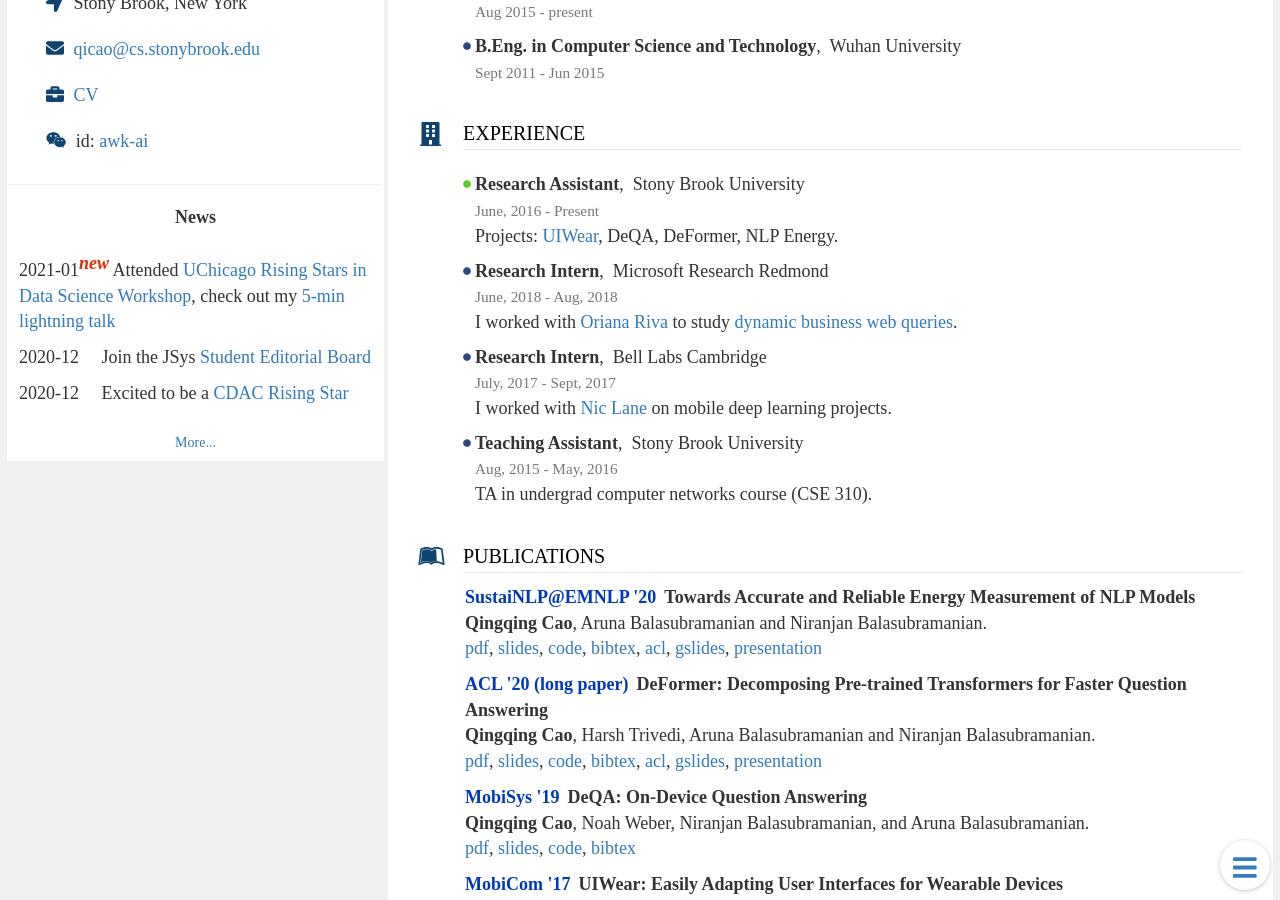
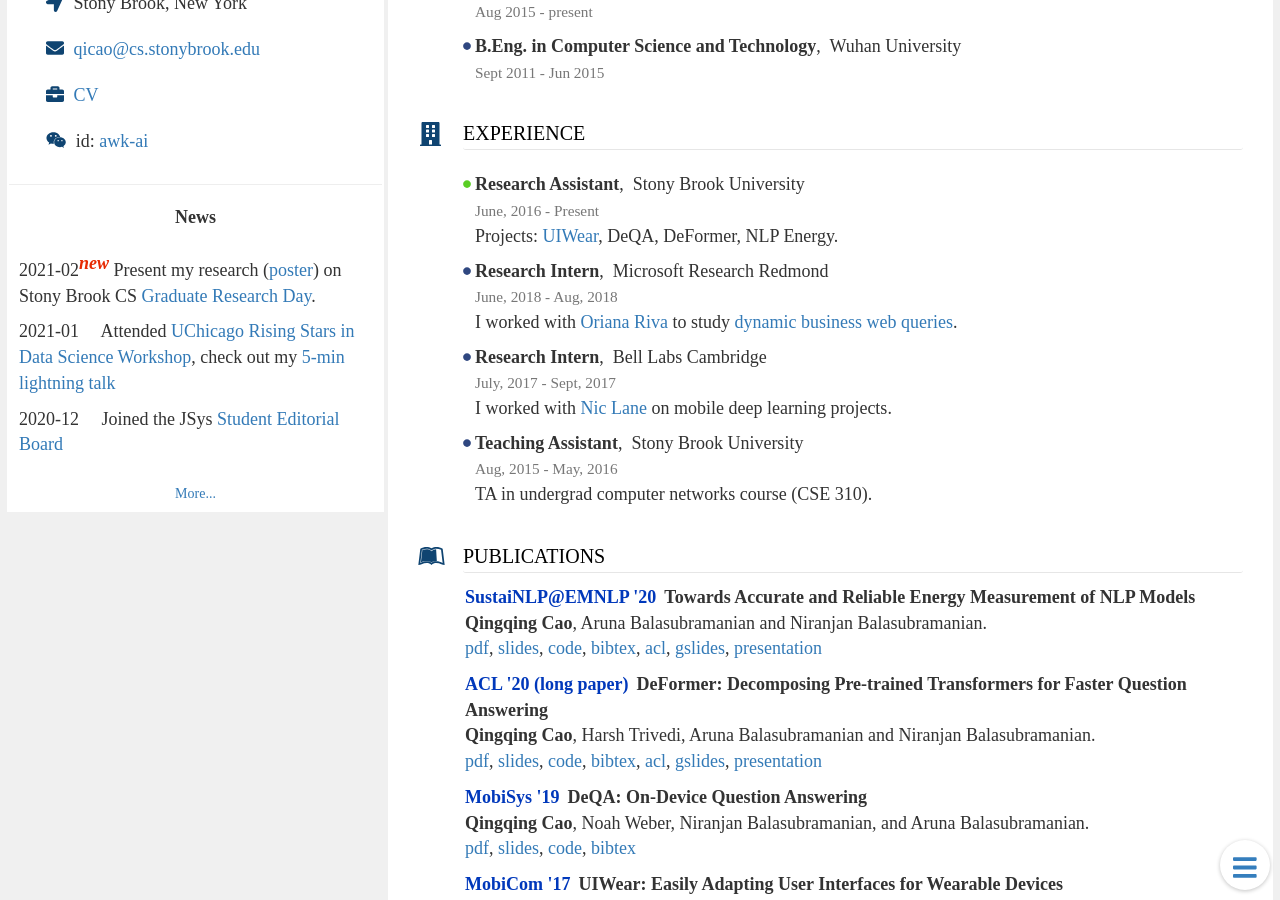
Before and after one commit to csarron/csarron.github.io, a Jekyll site: the page built from index.md, in a window 1280 px wide and 900 px high, scrolled down 391 px. Built offline with Jekyll 4.4.1, drawn with Linux system fonts in a browser that asks for light colours.

Commit message:
add news

```diff
--- a/index.md
+++ b/index.md
@@ -34,10 +34,12 @@ contact:
 
 news-name: News
 news:
+  - date: 2021-02
+    info: Present my research ([poster](https://www3.cs.stonybrook.edu/~grd/posters/qingqingcao_grd_cam_ready.pdf)) on Stony Brook CS [Graduate Research Day](https://www3.cs.stonybrook.edu/~grd/program.html).
   - date: 2021-01
     info: Attended [UChicago Rising Stars in Data Science Workshop](https://cdac.uchicago.edu/rising-stars/), check out my [5-min lightning talk](https://www.youtube.com/watch?v=45PgiWIBo3s)
   - date: 2020-12
-    info: Join the JSys [Student Editorial Board](https://escholarship.org/uc/jsys/studenteb)
+    info: Joined the JSys [Student Editorial Board](https://escholarship.org/uc/jsys/studenteb)
   - date: 2020-12
     info: Excited to be a [CDAC Rising Star](https://cdac.uchicago.edu/rising-stars/)
   - date: 2020-10
```
